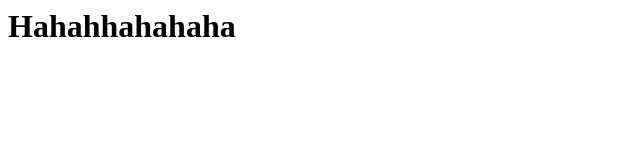
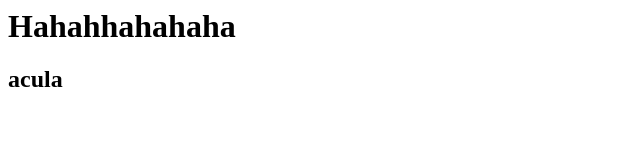
Before and after one commit to baofreeman/test1, a plain HTML site: page index.html in a window 1280 px wide. Shown: the full height of the page, 0-640 px from the left. Drawn offline with Linux system fonts and the light colour scheme.

Commit message:
Update index.html

```diff
--- a/index.html
+++ b/index.html
@@ -1,3 +1,6 @@
 <h1>
     Hahahhahahaha
 </h1>
+
+
+<h2> acula </h2>
```
